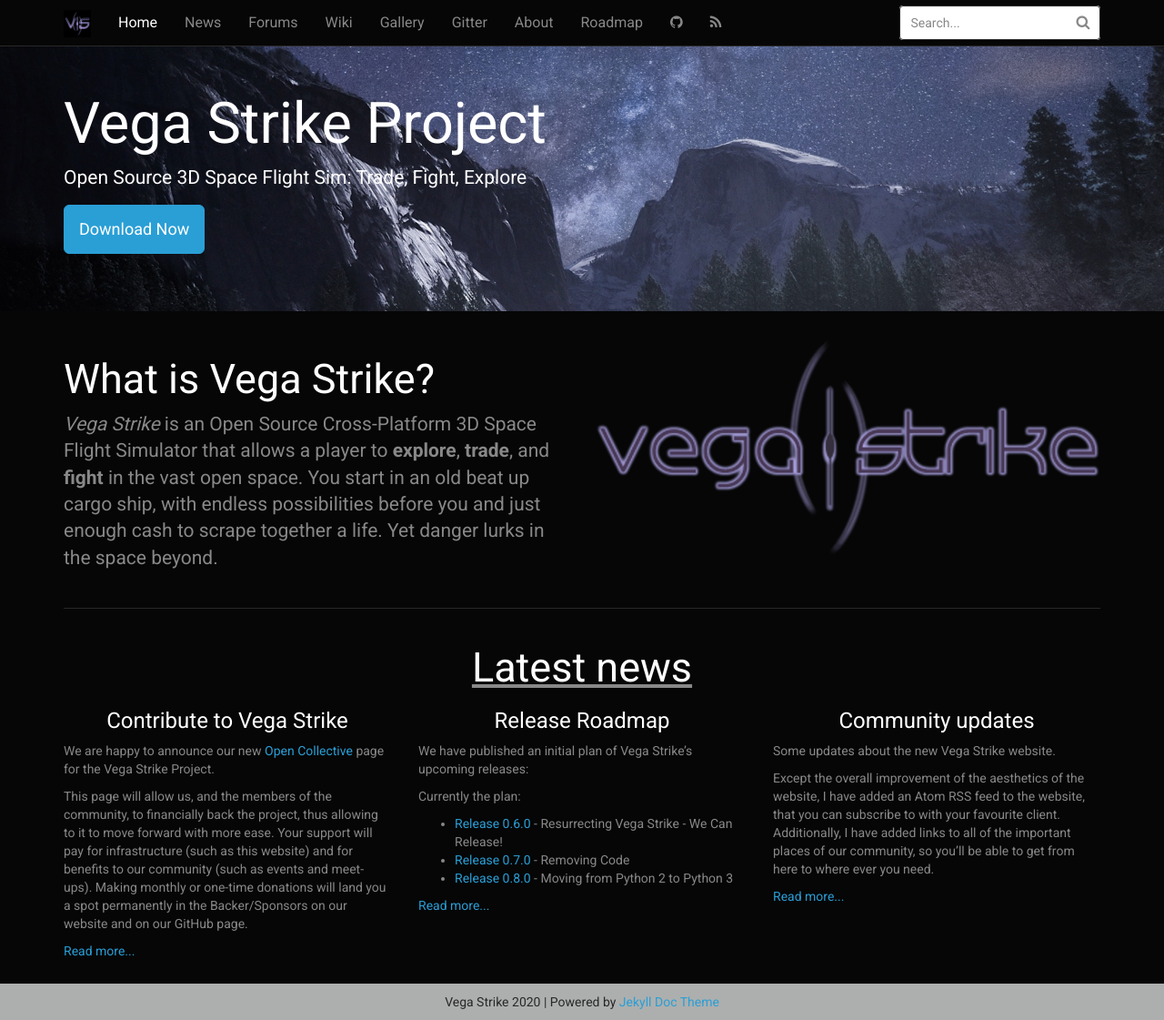
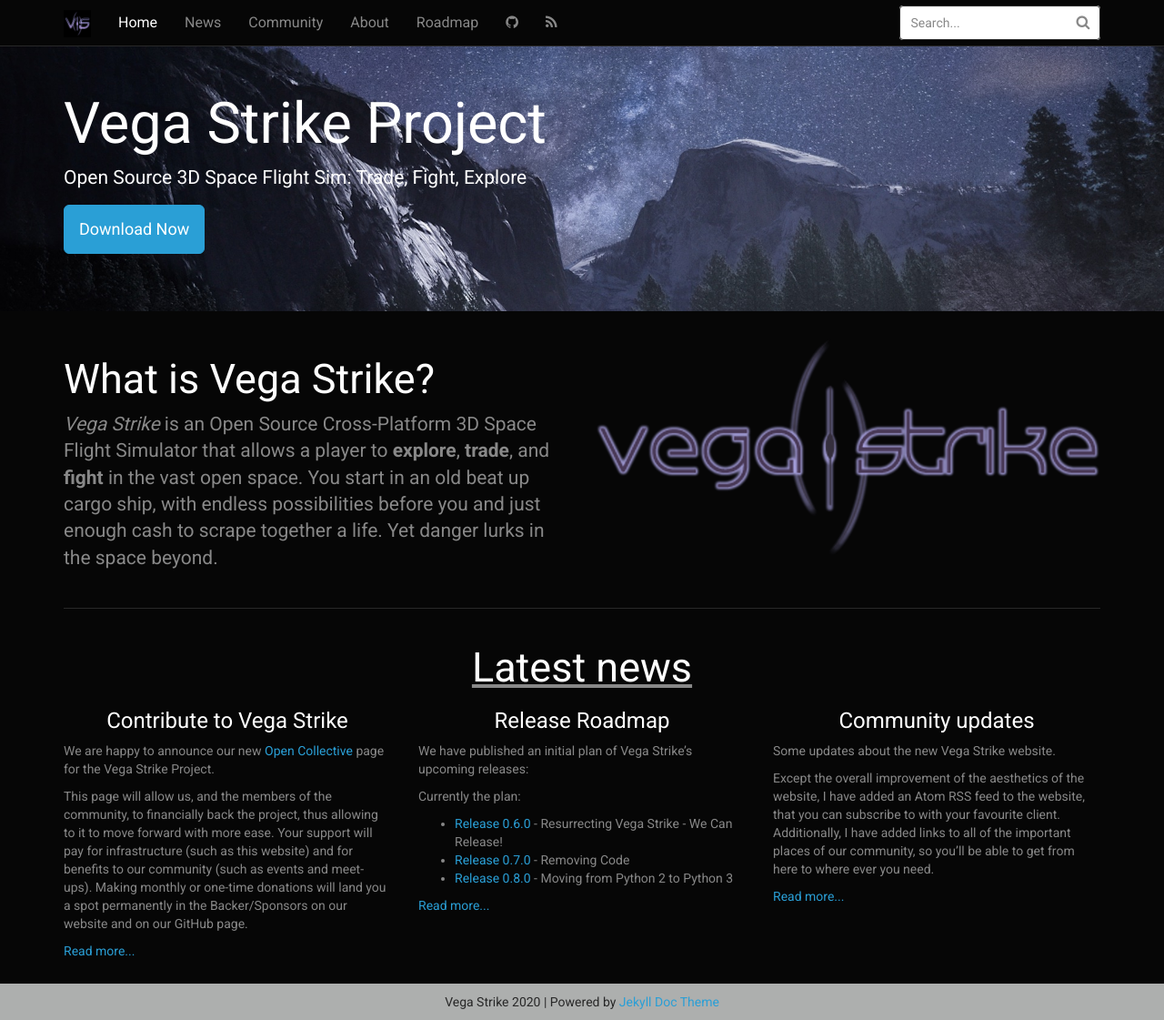
Before and after one commit to vegastrike/vegastrike.github.io, a Jekyll site: the page built from index.html, in a window 1280 px wide and 1121 px high. Shown: the whole window at 91% size. Built offline with Jekyll 4.4.1, drawn with Linux system fonts in a browser that asks for light colours.

Commit message:
Added a dropdown menu for all the community links

```diff
--- a/_data/nav.yml
+++ b/_data/nav.yml
@@ -2,16 +2,18 @@
   link: /
 - name: News
   link: /allposts/
-- name: Forums
-  link: https://forums.vega-strike.org
-- name: Wiki
-  link: https://wiki.vega-strike.org
-- name: Gallery
-  link: https://forums.vega-strike.org/cpg/
+- name: Community
+  links:
+    - name: Forums
+      link: https://forums.vega-strike.org
+    - name: Wiki
+      link: https://wiki.vega-strike.org
+    - name: Gallery
+      link: https://forums.vega-strike.org/cpg/
+    - name: Gitter
+      link: https://gitter.im/vegastrike/community
   #- name: Docs
   #  link: /docs/home/
-- name: Gitter
-  link: https://gitter.im/vegastrike/community
 - name: About
   link: /about/
 - name: Roadmap
--- a/_includes/topnav.html
+++ b/_includes/topnav.html
@@ -2,11 +2,11 @@
     <div class="container navbar-container">
         <div class="navbar-header">
             <button type="button" class="navbar-toggle collapsed" data-toggle="collapse" data-target="#navbar" aria-expanded="false" aria-controls="navbar">
-        <span class="sr-only">Toggle navigation</span>
-        <span class="icon-bar"></span>
-        <span class="icon-bar"></span>
-        <span class="icon-bar"></span>
-      </button>
+                <span class="sr-only">Toggle navigation</span>
+                <span class="icon-bar"></span>
+                <span class="icon-bar"></span>
+                <span class="icon-bar"></span>
+            </button>
             <a class="navbar-brand" href="{{ site.baseurl }}/">
                 <span><img src="{{ "/assets/img/logonav.png" | relative_url }}" alt="Logo"></span> <!-- {{ site.title }} -->
             </a>
@@ -14,7 +14,17 @@
         <div id="navbar" class="collapse navbar-collapse">
             <ul class="nav navbar-nav">
                 {% for item in site.data.nav %}
-                <li {% if page.url == item.link or page.sectionid == item.name %} class="active" {% endif %}><a href="{{ item.link }}">{{ item.name }}</a></li>
+                    {% if item.links | size > 1 %}
+                        <li class="dropdown nav-item"><a role="button" data-toggle="dropdown" aria-haspopup="true" aria-expanded="false" id="dropdownMenu-{{ item.name }}" href="#">{{ item.name }}</a>
+                            <ul class="dropdown-menu" aria-labelledby="dropdownMenu-{{ item.name }}">
+                                {% for subitem in item.links %}
+                                    <li {% if page.url == subitem.link or page.sectionid == item.name %} class="active" {% endif %} class="dropdown-item nav-item"><a href="{{ subitem.link }}">{{ subitem.name }}</a></li>
+                                {% endfor %}
+                            </ul>
+                        </li>
+                    {% else %}
+                        <li class="nav-item {% if page.url == item.link or page.sectionid == item.name %} active {% endif %}"><a href="{{ item.link }}">{{ item.name }}</a></li>
+                    {% endif %}
                 {% endfor %}
             </ul>
             <ul class="nav navbar-nav">
```
